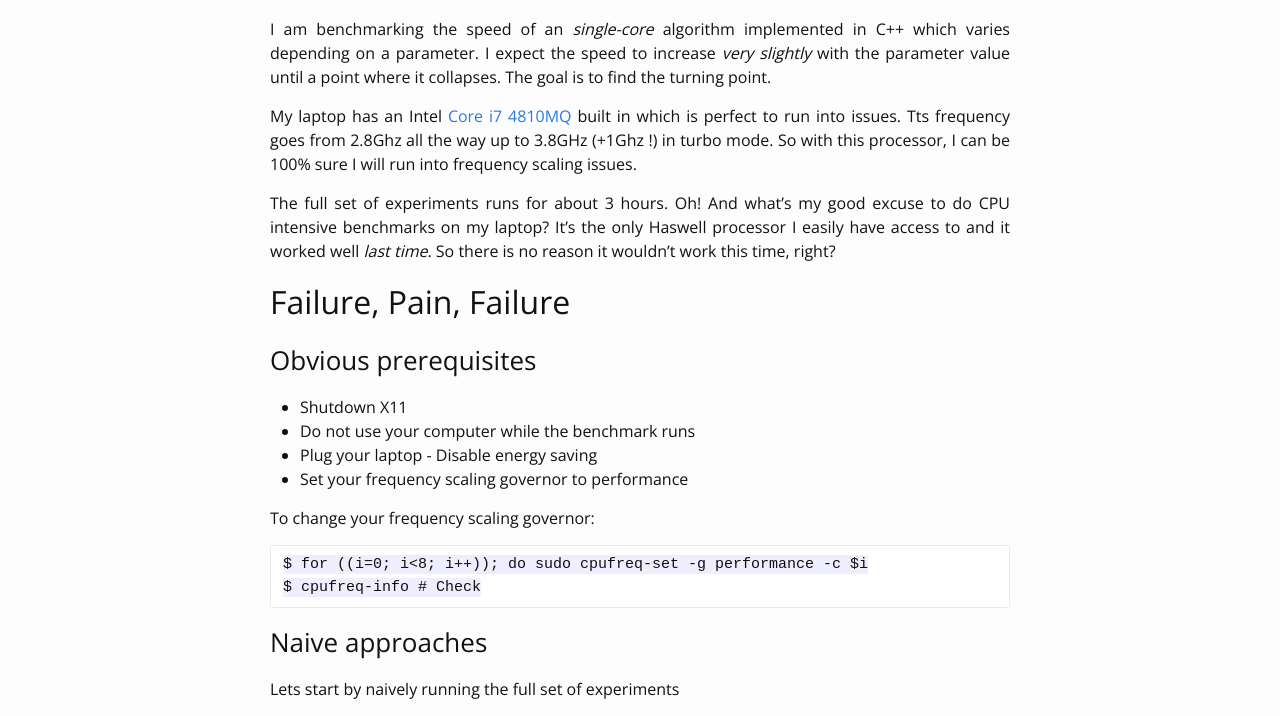
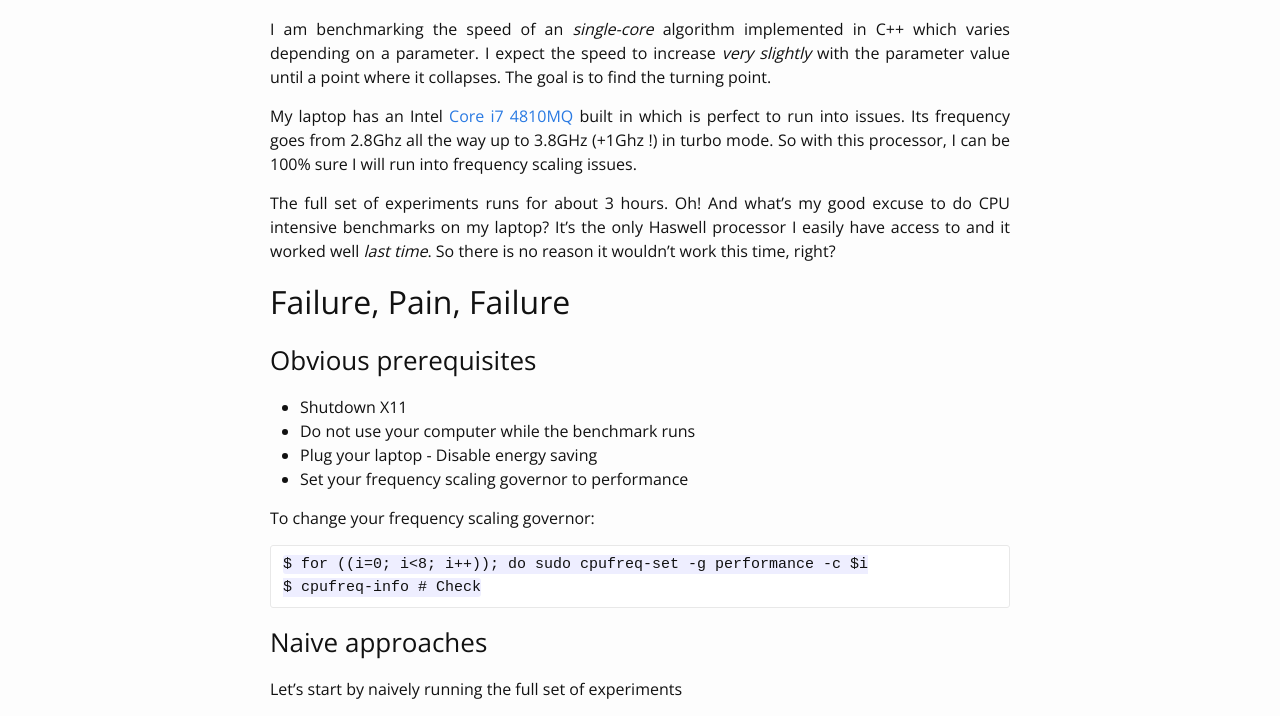
Before and after one commit to Xion345/xion345.github.io, a Jekyll site: the page built from _posts/2015-08-05-reliable-laptop-benchmarks.md, in a window 1280 px wide and 1400 px high. Shown: the part 654-1370 px from the top of the window. Built offline with Jekyll 4.4.1, drawn with Linux system fonts in a browser that asks for light colours; some of the changed text lies outside the part shown.

Commit message:
Fix spelling in reliable laptop benchmarks post

```diff
--- a/_posts/2015-08-05-reliable-laptop-benchmarks.md
+++ b/_posts/2015-08-05-reliable-laptop-benchmarks.md
@@ -21,7 +21,7 @@ with the parameter value until a point where it collapses. The goal is to find
 the turning point.
 
 My laptop has an Intel [Core i7 4810MQ](http://ark.intel.com/products/78937/Intel-Core-i7-4810MQ-Processor-6M-Cache-up-to-3_80-GHz)
-built in which is perfect to run into issues. Tts frequency goes from 2.8Ghz
+built in which is perfect to run into issues. Its frequency goes from 2.8Ghz
 all the way up to 3.8GHz (+1Ghz !) in turbo mode. So with this processor, I can be
 100% sure I will run into frequency scaling issues.
 
@@ -46,12 +46,12 @@ To change your frequency scaling governor:
 
 ### Naive approaches ###
 
-Lets start by naively running the full set of experiments
+Let's start by naively running the full set of experiments
 
     $ ./runner.py
 
 Oh, and by the way, before you start fainting, the `runner.py` python script is
-just a wrapper which runs my algorithm — again,  implemented in C++ — for each
+just a wrapper which runs my algorithm — again, implemented in C++ — for each
 value of the parameter. I am *not* benchmarking the CPU run time of a Python script.
 And… look at the nice graph I get:
 
```
Also changed, not shown: other parts of _posts/2015-08-05-reliable-laptop-benchmarks.md (+1 -1 lines).
